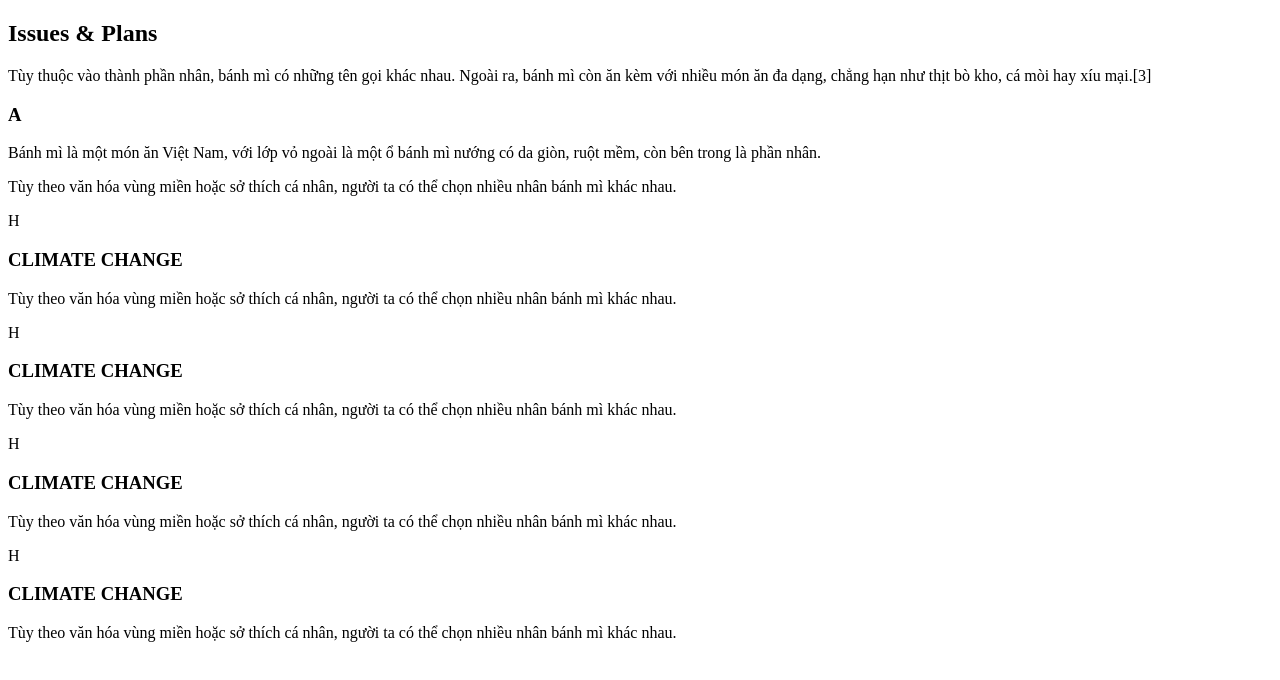
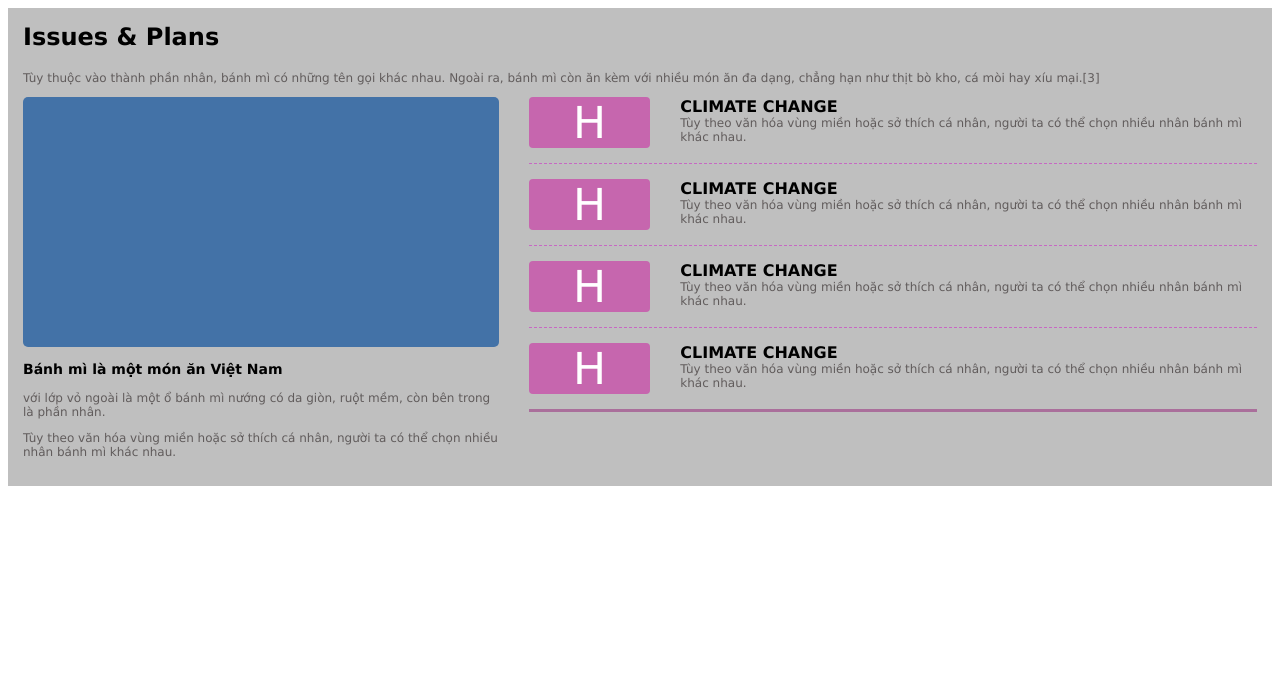
Before and after one commit to gokumay/BTVN, a plain HTML site: page session 4/bt4html.html in a window 1280 px wide. Drawn offline with Linux system fonts and the light colour scheme.

Commit message:
trial16_css_float

```diff
--- a/session 4/bt4css.css
+++ b/session 4/bt4css.css
@@ -1,8 +1,11 @@
+*{
+    box-sizing: border-box;
+}
 body {
     font-family: 'Lucida Sans', 'Lucida Sans Regular', 'Lucida Grande', 'Lucida Sans Unicode', Geneva, Verdana, sans-serif;
 }
 section {
-    background-color: #a5a5a5;
+    background-color: #bfbfbf;
     padding: 15px;
 }
 .title h2 {
@@ -12,27 +15,39 @@ p {
     color: #615c5c;
     font-size: 12px;
 }
-.content_left {
-    width: 40%;
-}
-.content_right {
-    width: 60%;
-}
 .content_left_img {
-    height: 150px;
+    height: 250px;
     background-color: rgb(67, 114, 167);
     border-radius: 5px;
+}
+.txt_bold {
+    font-weight: bolder;
+    font-size: 14px;
+    color: black;
 }
 .item {
     border-bottom: 1px dashed rgb(199, 104, 195);
     margin-bottom: 15px;
+    padding-bottom: 15px;
+}
+.item:last-child {
+    border-bottom: outset #fea6e8;
 }
 .item_left {
-    width: 20%;
+    /* width: 20%; */
 }
 .item_right {
-    width: 80%;
+    /* width: 80%; */
 }
+.content_left {
+    /* width: 40%;
+    margin: 0; */
+}
+.content_right {
+    /* width: 60%;
+    margin: 0; */
+}
+
 .item_img {
     background-color: #c666ae;
     color: rgb(255, 255, 255);
@@ -43,4 +58,33 @@ p {
 }
 .item_right h3{
     font-size: 16px;
+    margin: 0%;
 }
+.p_item_right {
+    margin: 0%;
+}
+.row {
+    margin-left: -15px;
+    margin-right: -15px;
+}
+.row::after {
+    content: '';
+    display: block;
+    clear: both;
+}
+.col {
+    float: left;
+    padding: 0 15px;
+}
+.col-20 {
+    width: 20%;
+}
+.col-80 {
+    width: 80%;
+}
+.col-40 {
+    width: 40%;
+}
+.col-60 {
+    width: 60%;
+}
--- a/session 4/bt4html.html
+++ b/session 4/bt4html.html
@@ -5,7 +5,7 @@
     <meta http-equiv="X-UA-Compatible" content="IE=edge">
     <meta name="viewport" content="width=device-width, initial-scale=1.0">
     <title>Document</title>
-    <link rel="stylesheet" href="btcss.css">
+    <link rel="stylesheet" href="bt4css.css">
 </head>
 <body>
     <section>
@@ -14,50 +14,80 @@
             <p>Tùy thuộc vào thành phần nhân, bánh mì có những tên gọi khác nhau. Ngoài ra, bánh mì còn ăn kèm với nhiều món ăn đa dạng, chẳng hạn như thịt bò kho, cá mòi hay xíu mại.[3]</p>
         </div>
         <div class="content">
+            <div class="row">
+                <div class="col col-40">
                     <div class="content_left">
                         <div class="content_left_img">
                             <!-- <img src="../img/img_ss2/cloud.jpg" alt=""> -->
                         </div>
-                <h3>A</h3>
                         <div>
-                    <p class="txt_bold">Bánh mì là một món ăn Việt Nam, với lớp vỏ ngoài là một ổ bánh mì nướng có da giòn, ruột mềm, còn bên trong là phần nhân.</p>
+                            <p class="txt_bold">Bánh mì là một món ăn Việt Nam</p>
+                            <p>với lớp vỏ ngoài là một ổ bánh mì nướng có da giòn, ruột mềm, còn bên trong là phần nhân.</p>
                             <p>Tùy theo văn hóa vùng miền hoặc sở thích cá nhân, người ta có thể chọn nhiều nhân bánh mì khác nhau.</p>
                         </div>
+                    </div>
+                </div>
+                <div class="col col-60">
                     <div class="content_right">
                         <div class="item">
+                            <div class="row">
+                                <div class="col col-20">
                                     <div class="item_left">
                                         <span class="item_img">H</span>
                                     </div>
+                                </div>
+                                <div class="col col-80">
                                     <div class="item_right">
                                         <h3>CLIMATE CHANGE</h3>
-                            <p>Tùy theo văn hóa vùng miền hoặc sở thích cá nhân, người ta có thể chọn nhiều nhân bánh mì khác nhau.</p>
+                                        <p class="p_item_right">Tùy theo văn hóa vùng miền hoặc sở thích cá nhân, người ta có thể chọn nhiều nhân bánh mì khác nhau.</p>
+                                    </div>
+                                </div>
                             </div>
                         </div>
                         <div class="item">
+                            <div class="row">
+                                <div class="col col-20">
                                     <div class="item_left">
                                         <span class="item_img">H</span>
                                     </div>
+                                </div>
+                                <div class="col col-80">
                                     <div class="item_right">
                                         <h3>CLIMATE CHANGE</h3>
-                            <p>Tùy theo văn hóa vùng miền hoặc sở thích cá nhân, người ta có thể chọn nhiều nhân bánh mì khác nhau.</p>
+                                        <p class="p_item_right">Tùy theo văn hóa vùng miền hoặc sở thích cá nhân, người ta có thể chọn nhiều nhân bánh mì khác nhau.</p>
+                                    </div>
+                                </div>
                             </div>
                         </div>
                         <div class="item">
+                            <div class="row">
+                                <div class="col col-20">
                                     <div class="item_left">
                                         <span class="item_img">H</span>
                                     </div>
+                                </div>
+                                <div class="col col-80">
                                     <div class="item_right">
                                         <h3>CLIMATE CHANGE</h3>
-                            <p>Tùy theo văn hóa vùng miền hoặc sở thích cá nhân, người ta có thể chọn nhiều nhân bánh mì khác nhau.</p>
+                                        <p class="p_item_right">Tùy theo văn hóa vùng miền hoặc sở thích cá nhân, người ta có thể chọn nhiều nhân bánh mì khác nhau.</p>
+                                    </div>
+                                </div>
                             </div>
                         </div>
                         <div class="item">
+                            <div class="row">
+                                <div class="col col-20">
                                     <div class="item_left">
                                         <span class="item_img">H</span>
                                     </div>
+                                </div>
+                                <div class="col col-80">
                                     <div class="item_right">
                                         <h3>CLIMATE CHANGE</h3>
-                            <p>Tùy theo văn hóa vùng miền hoặc sở thích cá nhân, người ta có thể chọn nhiều nhân bánh mì khác nhau.</p>
+                                        <p class="p_item_right">Tùy theo văn hóa vùng miền hoặc sở thích cá nhân, người ta có thể chọn nhiều nhân bánh mì khác nhau.</p>
+                                    </div>
+                                </div>
+                            </div>
                         </div>
                     </div>
                 </div>
```
Also changed, not shown: session 6/fexBox.html (added, +12 -0 lines). Lines whose indentation alone changed are shown as unchanged.
